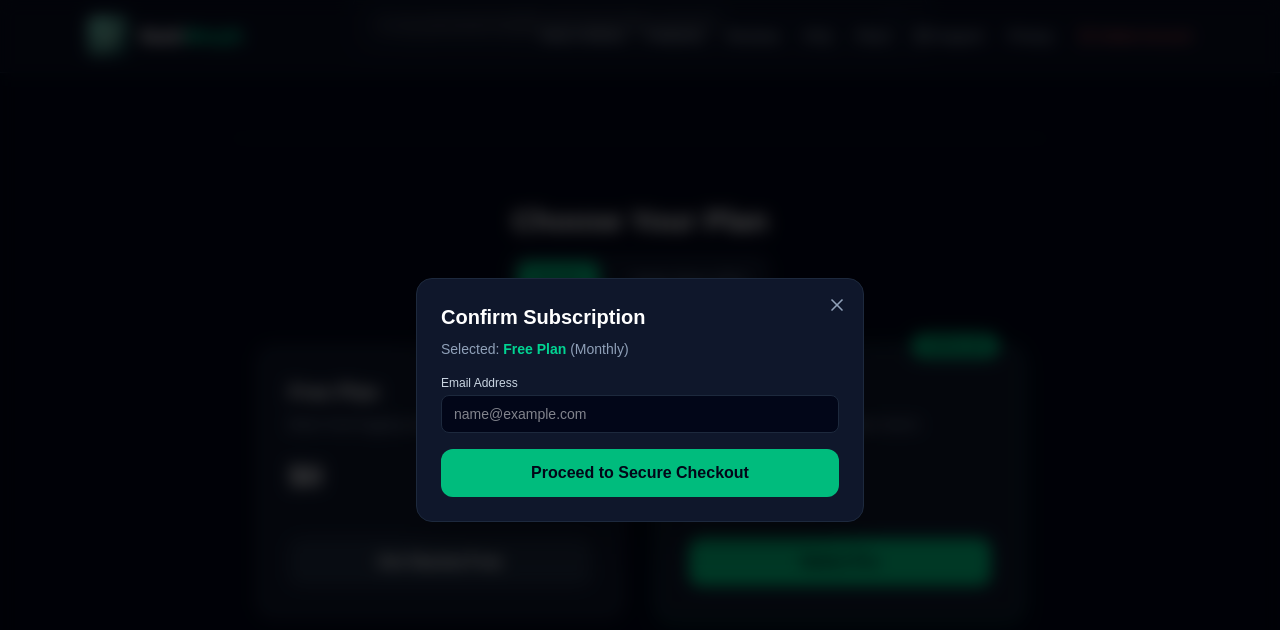
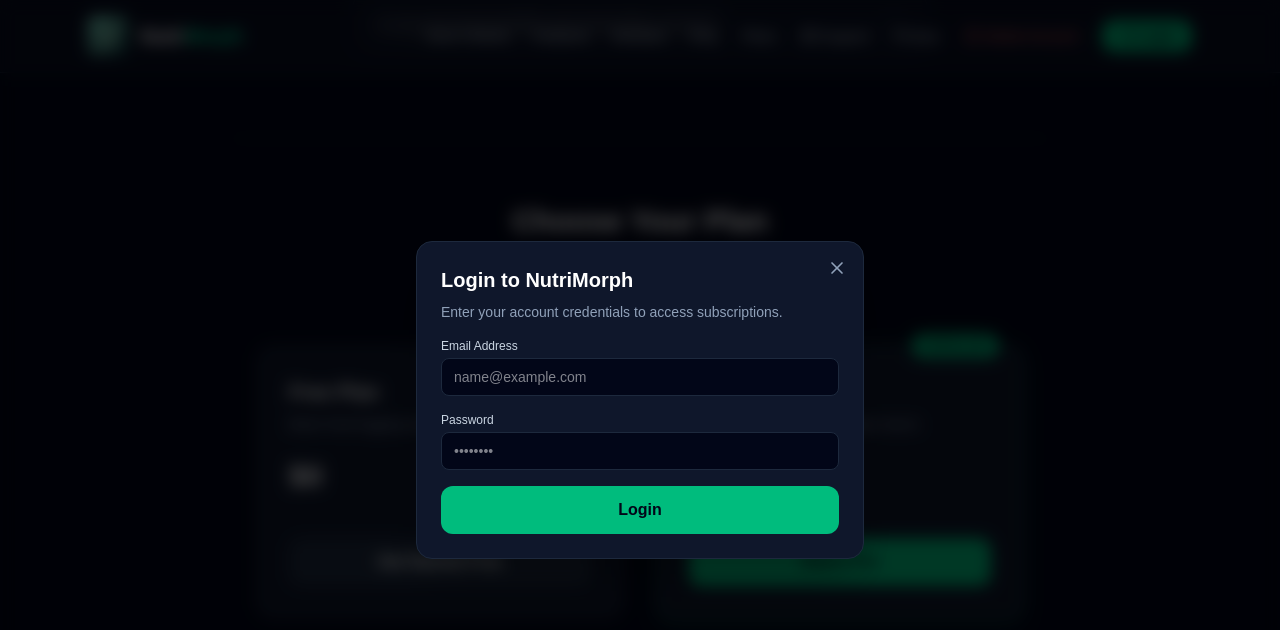
Before and after one commit to Salma-Shahid/nutrimorph-web, a Next.js app: page / in a window 1280 px wide. Both pictures are taken after a click on the button "Get Started Free". Shown: the part 2887-3517 px from the top of the page. Built offline with nearby package versions, Linux system fonts and the light colour scheme.

Commit message:
Add Login Modal, token management, and auth headers to prevent 401 error

```diff
--- a/app/page.tsx
+++ b/app/page.tsx
@@ -1,5 +1,5 @@
 "use client";
-import React, { useState } from "react";
+import React, { useState, useEffect } from "react";
 import Link from "next/link";
 import Image from "next/image";
 import {
@@ -18,6 +18,8 @@
   Quote,
   ChevronDown,
   Mail,
+  LogIn,
+  LogOut,
 } from "lucide-react";
 
 interface CheckoutPayload {
@@ -35,17 +37,84 @@
 export default function Home() {
   const [isYearly, setIsYearly] = useState(false);
   const [showSubModal, setShowSubModal] = useState(false);
+  const [showLoginModal, setShowLoginModal] = useState(false);
   const [selectedPlan, setSelectedPlan] = useState<string>("");
   const [email, setEmail] = useState("");
+  const [password, setPassword] = useState("");
   const [loading, setLoading] = useState(false);
+  const [loginLoading, setLoginLoading] = useState(false);
   const [errorMessage, setErrorMessage] = useState("");
+  const [loginErrorMessage, setLoginErrorMessage] = useState("");
   const [openFaq, setOpenFaq] = useState<number | null>(null);
+  const [isLoggedIn, setIsLoggedIn] = useState(false);
+
+  useEffect(() => {
+    const token = localStorage.getItem("token");
+    if (token) {
+      setIsLoggedIn(true);
+    }
+  }, []);
+
+  const handleLogout = () => {
+    localStorage.removeItem("token");
+    setIsLoggedIn(false);
+    window.location.reload();
+  };
+
+  const handleLoginSubmit = async (e: React.FormEvent) => {
+    e.preventDefault();
+    setLoginLoading(true);
+    setLoginErrorMessage("");
+
+    try {
+      const apiEndpoint =
+        process.env.NEXT_PUBLIC_BACKEND_URL ||
+        "https://nutrimorph-backend.vercel.app";
+
+      const res = await fetch(`${apiEndpoint}/api/auth/login`, {
+        method: "POST",
+        headers: { "Content-Type": "application/json" },
+        body: JSON.stringify({ email, password }),
+      });
+
+      const data = await res.json();
+      if (!res.ok) {
+        throw new Error(data.message || "Login failed");
+      }
+
+      const token = data.token || data.accessToken;
+      if (token) {
+        localStorage.setItem("token", token);
+        setIsLoggedIn(true);
+        setShowLoginModal(false);
+        setPassword("");
+        alert("Login successful!");
+      } else {
+        throw new Error("Token not received from server.");
+      }
+    } catch (err: unknown) {
+      if (err instanceof Error) {
+        setLoginErrorMessage(err.message);
+      } else {
+        setLoginErrorMessage("An unexpected error occurred during login.");
+      }
+    } finally {
+      setLoginLoading(false);
+    }
+  };
 
   const toggleFaq = (index: number) => {
     setOpenFaq(openFaq === index ? null : index);
   };
 
   const handlePlanSelect = (planName: string) => {
+    const token = localStorage.getItem("token");
+    if (!token) {
+      alert("Please log in to your account first.");
+      setShowLoginModal(true);
+      return;
+    }
+
     setSelectedPlan(planName);
     setShowSubModal(true);
     setErrorMessage("");
@@ -188,6 +257,24 @@
               <ShieldAlert className="w-4 h-4" />
               <span>Delete Account</span>
             </Link>
+
+            {isLoggedIn ? (
+              <button
+                onClick={handleLogout}
+                className="bg-red-500/10 hover:bg-red-500/20 text-red-400 border border-red-500/30 px-3 py-1.5 rounded-xl transition flex items-center space-x-1"
+              >
+                <LogOut className="w-4 h-4" />
+                <span>Logout</span>
+              </button>
+            ) : (
+              <button
+                onClick={() => setShowLoginModal(true)}
+                className="bg-emerald-500 hover:bg-emerald-400 text-slate-950 font-bold px-4 py-1.5 rounded-xl transition flex items-center space-x-1"
+              >
+                <LogIn className="w-4 h-4" />
+                <span>Login</span>
+              </button>
+            )}
           </nav>
         </div>
       </header>
@@ -634,7 +721,7 @@
         </div>
       </section>
 
-      {/* Subscription Modal */}
+      {/* Subscription Checkout Modal */}
       {showSubModal && (
         <div className="fixed inset-0 bg-black/70 backdrop-blur-sm flex items-center justify-center z-50 p-4">
           <div className="bg-slate-900 border border-slate-800 w-full max-w-md p-6 rounded-2xl relative shadow-2xl">
@@ -691,6 +778,71 @@
         </div>
       )}
 
+      {/* Login Modal */}
+      {showLoginModal && (
+        <div className="fixed inset-0 bg-black/70 backdrop-blur-sm flex items-center justify-center z-50 p-4">
+          <div className="bg-slate-900 border border-slate-800 w-full max-w-md p-6 rounded-2xl relative shadow-2xl">
+            <button
+              onClick={() => setShowLoginModal(false)}
+              className="absolute top-4 right-4 text-slate-400 hover:text-white"
+            >
+              <X className="w-5 h-5" />
+            </button>
+
+            <h3 className="text-xl font-bold text-white mb-2">
+              Login to NutriMorph
+            </h3>
+            <p className="text-sm text-slate-400 mb-4">
+              Enter your account credentials to access subscriptions.
+            </p>
+
+            <form onSubmit={handleLoginSubmit} className="space-y-4">
+              <div>
+                <label className="block text-xs font-medium text-slate-300 mb-1">
+                  Email Address
+                </label>
+                <input
+                  type="email"
+                  value={email}
+                  onChange={(e) => setEmail(e.target.value)}
+                  placeholder="name@example.com"
+                  required
+                  className="w-full bg-slate-950 border border-slate-800 rounded-lg px-3 py-2 text-white text-sm focus:outline-none focus:border-emerald-500"
+                />
+              </div>
+              <div>
+                <label className="block text-xs font-medium text-slate-300 mb-1">
+                  Password
+                </label>
+                <input
+                  type="password"
+                  value={password}
+                  onChange={(e) => setPassword(e.target.value)}
+                  placeholder="••••••••"
+                  required
+                  className="w-full bg-slate-950 border border-slate-800 rounded-lg px-3 py-2 text-white text-sm focus:outline-none focus:border-emerald-500"
+                />
+              </div>
+
+              {loginErrorMessage && (
+                <div className="text-red-400 text-xs bg-red-500/10 border border-red-500/20 p-2.5 rounded-lg">
+                  {loginErrorMessage}
+                </div>
+              )}
+
+              <button
+                type="submit"
+                disabled={loginLoading}
+                className="w-full bg-emerald-500 hover:bg-emerald-400 text-slate-950 font-bold py-3 rounded-xl transition flex items-center justify-center space-x-2 disabled:opacity-50"
+              >
+                {loginLoading && <Loader2 className="w-4 h-4 animate-spin" />}
+                <span>{loginLoading ? "Logging in..." : "Login"}</span>
+              </button>
+            </form>
+          </div>
+        </div>
+      )}
+
       {/* Footer */}
       <footer className="border-t border-slate-800 bg-slate-900/50 py-12">
         <div className="max-w-6xl mx-auto px-6 flex flex-col md:flex-row items-center justify-between gap-6 text-sm text-slate-400">
```
